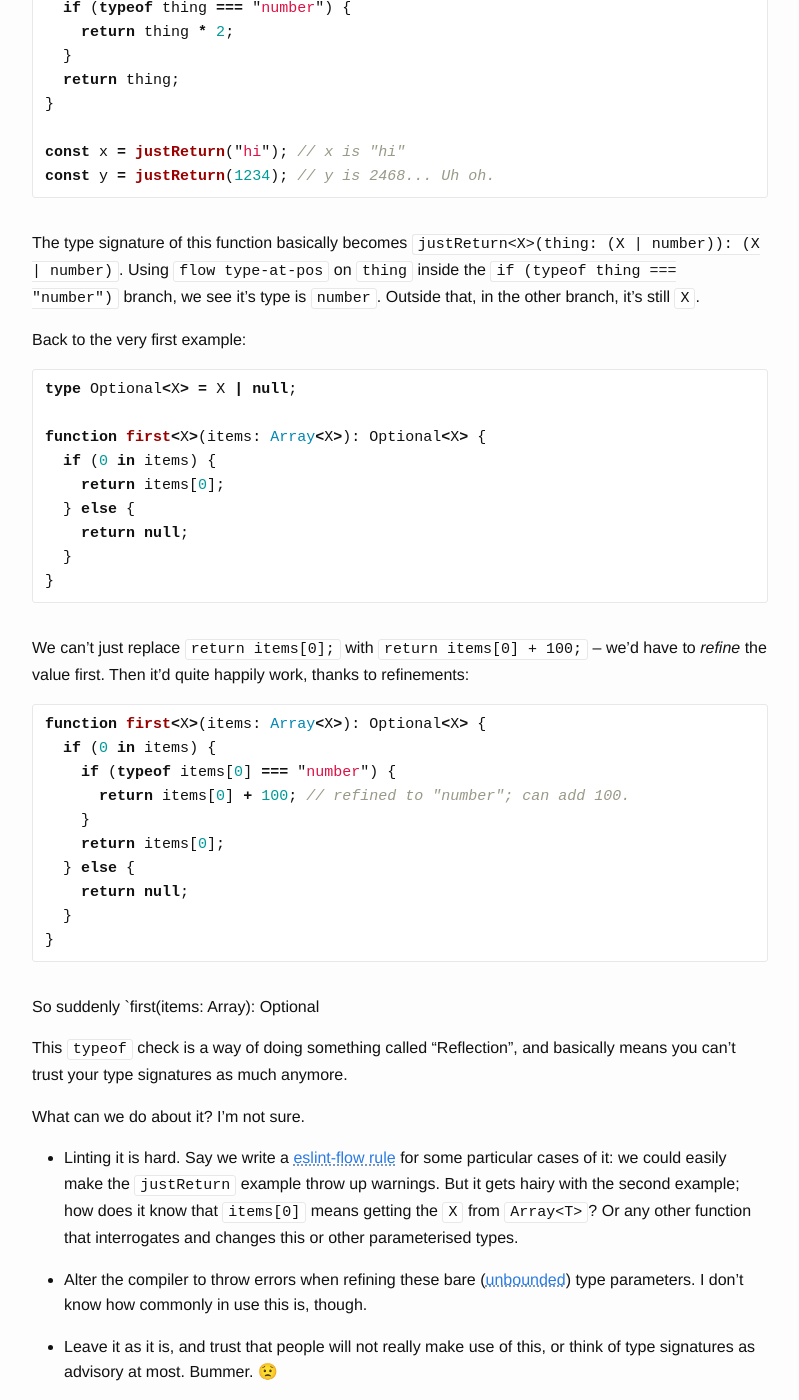
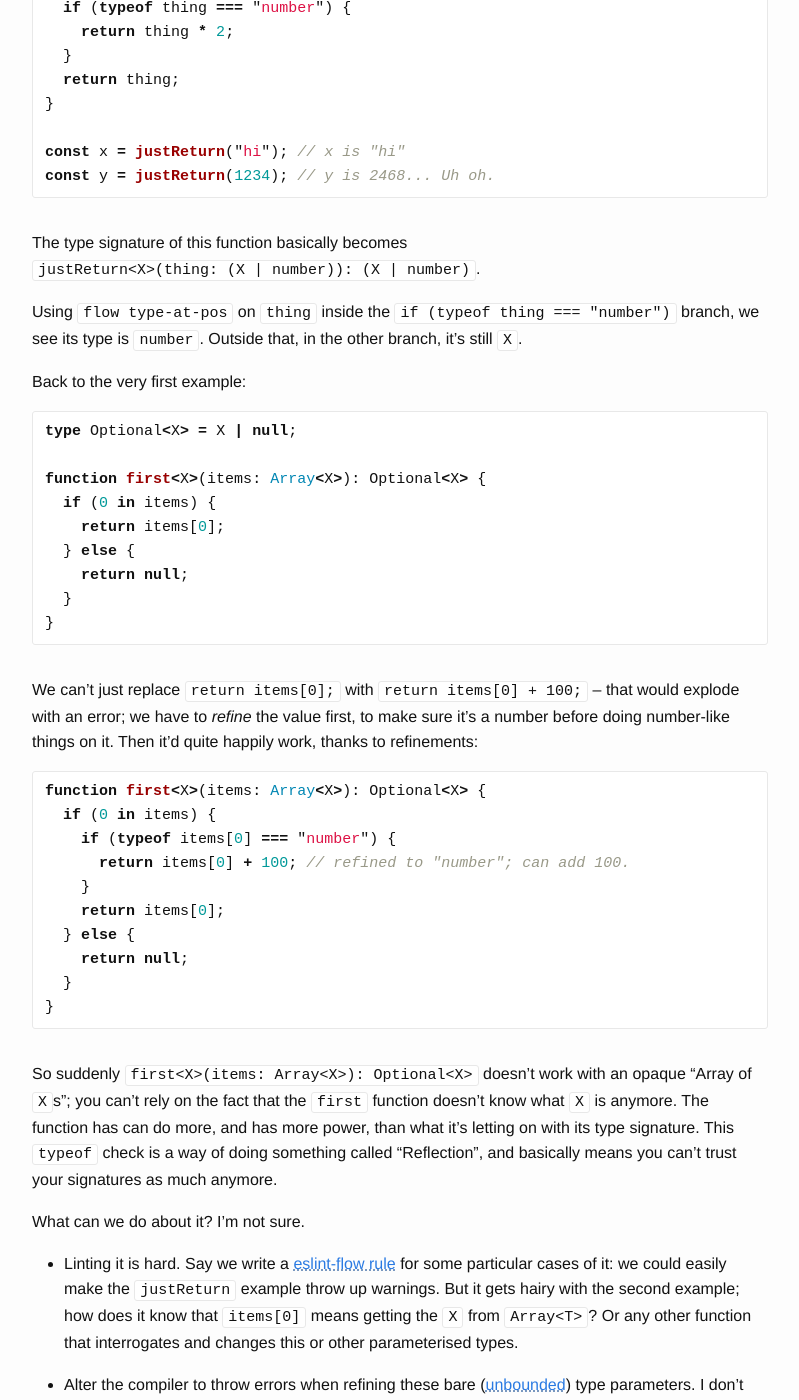
Before and after one commit to damncabbage/deadname.id.au, a Jekyll site: the page built from _posts/2017-01-10-flow-and-refined-type-parameters.markdown, in a window 1280 px wide and 1400 px high, scrolled down 1274 px. Shown: the whole window, without its empty margins (240-1039 px from the left). Built offline with Jekyll 4.4.1, drawn with Linux system fonts in a browser that asks for light colours; some of the changed text lies outside the part shown.

Commit message:
Refinements conclusion cleanup.

````diff
--- a/_posts/2017-01-10-flow-and-refined-type-parameters.markdown
+++ b/_posts/2017-01-10-flow-and-refined-type-parameters.markdown
@@ -40,7 +40,7 @@ const x = justReturn("hi"); // x is "hi"
 const y = justReturn(1234); // y is 1234
 ```
 
-The type signature of this function, `justReturn<X>(thing: X): X`, means to some people: "justReturn is a function, that when called with an argument of type `X` (`thing`), will return an value of type `X`". And without the ability to know what type `X` is, we can't do anything with it (call any methods, use it in any functions) or make version of `X`.
+The type signature of this function, `justReturn<X>(thing: X): X`, means to some people _"`justReturn` is a function, that when called with an argument of type `X` (`thing`), will return an value of type `X`"_. And without the ability to know what type `X` is, we can't do anything with it (call any methods, use it in any functions) or make version of `X`.
 
 Except unfortunately we can:
 
@@ -56,7 +56,9 @@ const x = justReturn("hi"); // x is "hi"
 const y = justReturn(1234); // y is 2468... Uh oh.
 ```
 
-The type signature of this function basically becomes `justReturn<X>(thing: (X | number)): (X | number)`. Using `flow type-at-pos` on `thing` inside the `if (typeof thing === "number")` branch, we see it's type is `number`. Outside that, in the other branch, it's still `X`.
+The type signature of this function basically becomes<br>`justReturn<X>(thing: (X | number)): (X | number)`.
+
+Using `flow type-at-pos` on `thing` inside the `if (typeof thing === "number")` branch, we see its type is `number`. Outside that, in the other branch, it's still `X`.
 
 Back to the very first example:
 
@@ -72,7 +74,7 @@ function first<X>(items: Array<X>): Optional<X> {
 }
 ```
 
-We can't just replace `return items[0];` with `return items[0] + 100;` – we'd have to _refine_ the value first. Then it'd quite happily work, thanks to refinements:
+We can't just replace `return items[0];` with `return items[0] + 100;` – that would explode with an error; we have to _refine_ the value first, to make sure it's a number before doing number-like things on it. Then it'd quite happily work, thanks to refinements:
 
 ```ts
 function first<X>(items: Array<X>): Optional<X> {
@@ -87,9 +89,7 @@ function first<X>(items: Array<X>): Optional<X> {
 }
 ```
 
-So suddenly `first<X>(items: Array<X>): Optional<X>
-
-This `typeof` check is a way of doing something called "Reflection", and basically means you can't trust your type signatures as much anymore.
+So suddenly `first<X>(items: Array<X>): Optional<X>` doesn't work with an opaque "Array of `X`s"; you can't rely on the fact that the `first` function doesn't know what `X` is anymore. The function has can do more, and has more power, than what it's letting on with its type signature. This `typeof` check is a way of doing something called "Reflection", and basically means you can't trust your signatures as much anymore.
 
 What can we do about it? I'm not sure.
 
````
